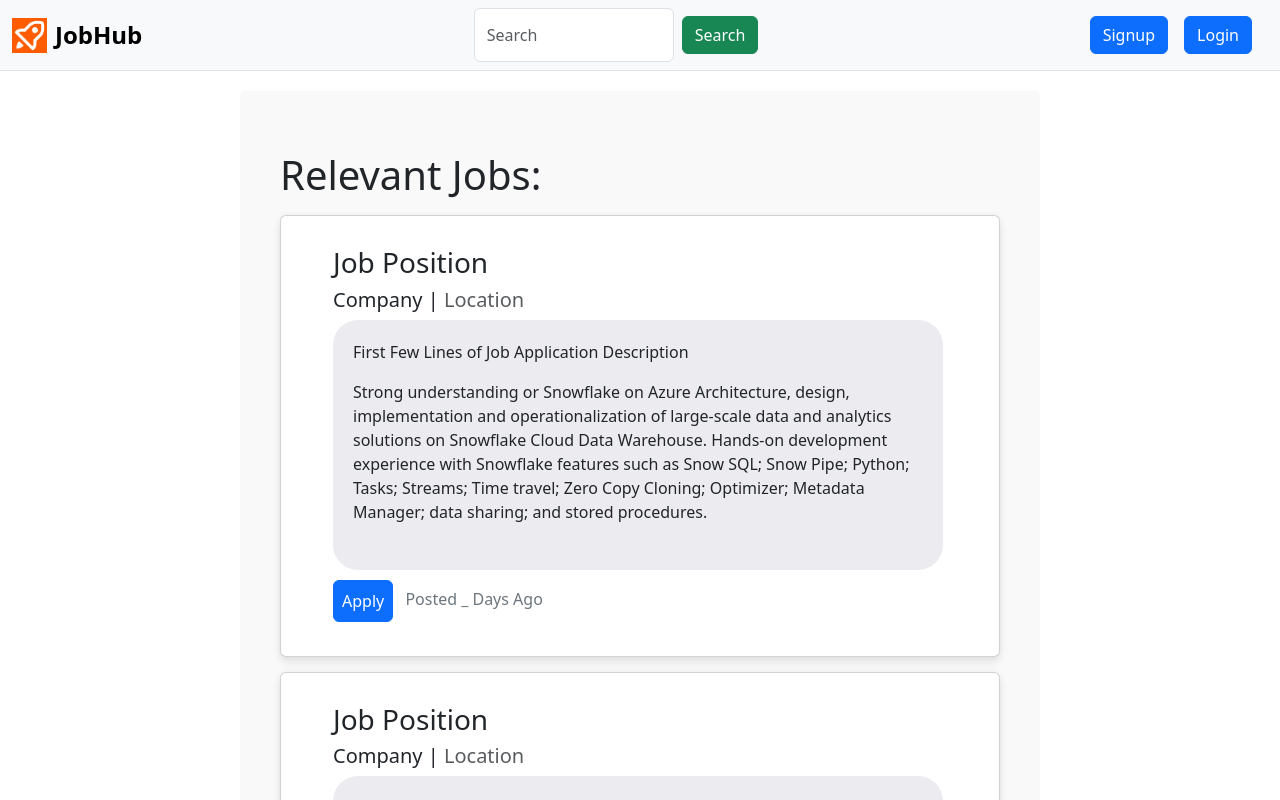
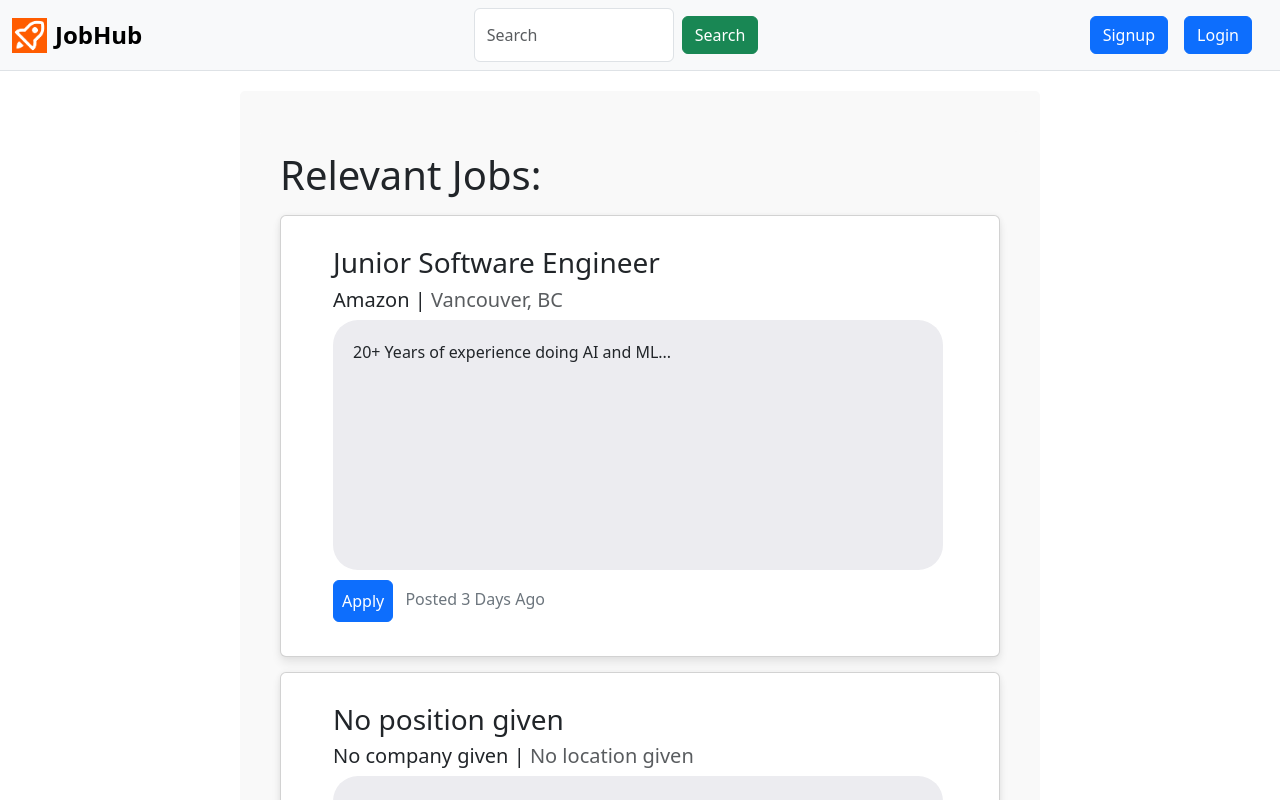
Before and after one commit to paulhuii/SENG401-Project, a React (Create React App) app in the folder client/: page /JobBoard in a window 1280 px wide. Shown: the top 800 px of the page. Built offline with nearby package versions, Linux system fonts and the light colour scheme.

Commit message:
Added setter for job listing.

```diff
--- a/client/src/JobBoard.js
+++ b/client/src/JobBoard.js
@@ -11,10 +11,8 @@ function JobBoard() {
       <p/>
       <div className="content">
         <div class="card-columns" >
-            <JobListing/>
-            <JobListing/>
-            <JobListing/>
-            <JobListing/>
+             {/* How to pass in Job Listings for the time being until backend can get this from Job Posting*/}
+            <JobListing position="Junior Software Engineer" company="Amazon" location="Vancouver, BC" description="20+ Years of experience doing AI and ML"/>
             <JobListing/>
         </div>
       </div>
--- a/client/src/components/jobPosting/JobListing.js
+++ b/client/src/components/jobPosting/JobListing.js
@@ -1,41 +1,30 @@
 import "./JobListing.css"
 
 
-const JobListing = () => {
+
+const JobListing = (props) => {
+
+    // Put a random day until we can get that information from the backend
+    var daysPassed = Math.floor(Math.random()*10) + 1;
 
     return(
     <div class="row-lg-4 d-flex align-items-stretch">
         <div class="card w-100">
         <div class="card-body">
-            <h3 class="card-title">Job Position</h3>
-            <h5>Company | <span class="text-muted">Location</span> </h5>
+            <h3 class="card-title">{props.position ? props.position : "No position given"}</h3>
+            <h5>{props.company ? props.company : "No company given"} | <span class="text-muted">{props.location ? props.location : "No location given"}</span> </h5>
             <div class="description">
-                <p class="card-text">
-                    First Few Lines of Job Application Description
-                    <p></p>
-                    Strong understanding or Snowflake on Azure Architecture, design, implementation and operationalization of large-scale data and analytics solutions on Snowflake Cloud Data Warehouse.
-                    Hands-on development experience with Snowflake features such as Snow SQL; Snow Pipe; Python; Tasks; Streams; Time travel; Zero Copy Cloning; Optimizer; Metadata Manager; data sharing; and stored procedures.
-                </p>
-                <p class="card-hover-text">
-                    Full Job Application Example:
-                    <p></p>
-                    Strong understanding or Snowflake on Azure Architecture, design, implementation and operationalization of large-scale data and analytics solutions on Snowflake Cloud Data Warehouse.
-                    Hands-on development experience with Snowflake features such as Snow SQL; Snow Pipe; Python; Tasks; Streams; Time travel; Zero Copy Cloning; Optimizer; Metadata Manager; data sharing; and stored procedures.
-                    Experience in Data warehousing - OLTP, OLAP, Dimensions, Facts, and Data modeling.
-                    Need to have working knowledge of MS Azure configuration items with respect to Snowflake.
-                    Developing EL pipelines in and out of data warehouse using combination of Data bricks, Python and Snow SQL.
-                    Developing scripts UNIX, Python etc. to Extract, Load and Transform data, as well as other utility functions.
-                    Provide production support for Data Warehouse issues such data load problems, transformation translation problems
-                    Translate mapping specifications to data transformation design and development strategies and code, incorporating standards and best practices for optimal execution.
-                    Understanding data pipelines and modern ways of automating data pipeline using cloud based testing and clearly document implementations, so others can easily understand the requirements, implementation, and test conditions.
-                    Perform code reviews to ensure fit to requirements, optimal execution patterns and adherence to established standards.
-                </p>
+                <p class="card-text">{props.description ? String(props.description).slice(0,256) + "..." : "No description available"}</p>
+                <p class="card-hover-text">{props.description ? props.description : "No description available"}</p>
             </div>
-            <button class="btn btn-primary p-2" type="submit">Apply</button> <span class="p-2 text-secondary"> Posted _ Days Ago</span>
+            <button class="btn btn-primary p-2" type="submit">Apply</button>
+            {/* May have to alter logic if we are accounting for hours as well */}
+            <span class="p-2 text-secondary"> {daysPassed > 1 ? "Posted "+daysPassed+" Days Ago": "Posted "+daysPassed+" Day Ago"}</span>
         </div>
         </div>
     </div>
     );
+
 };
 
 export default JobListing;
```
